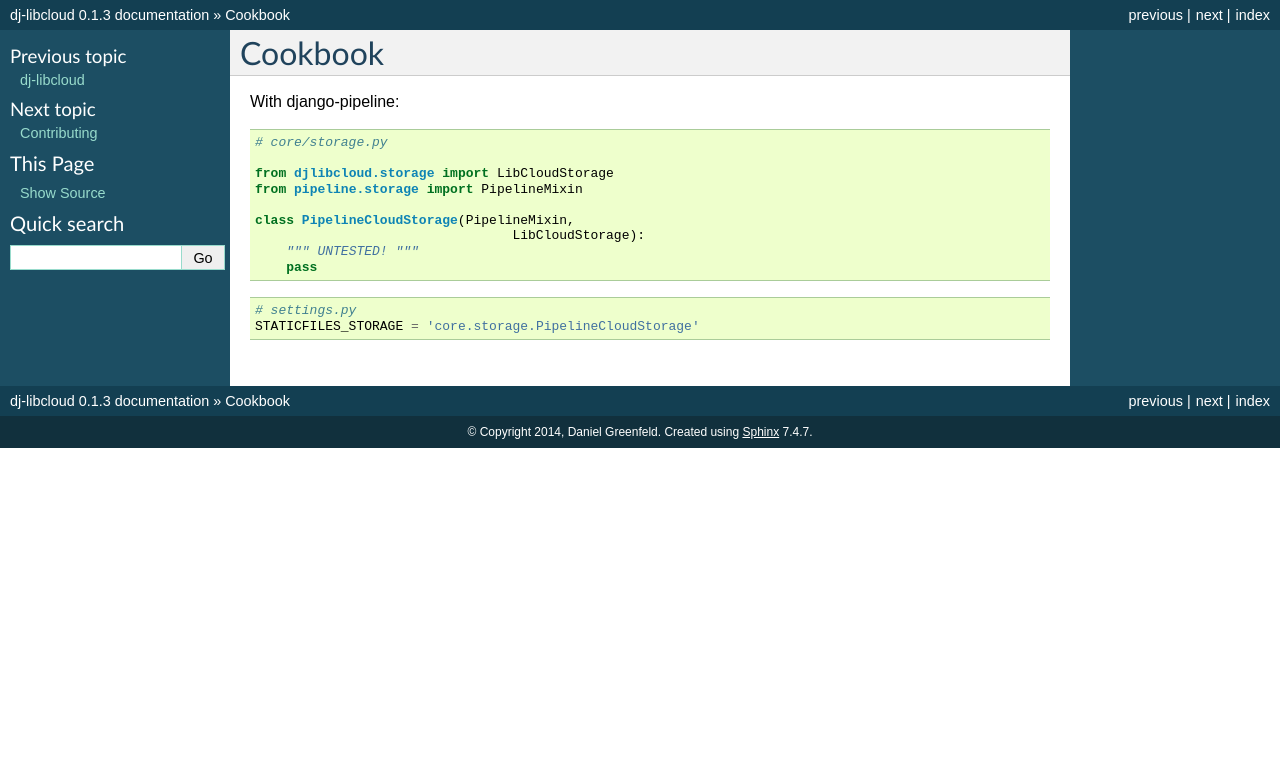
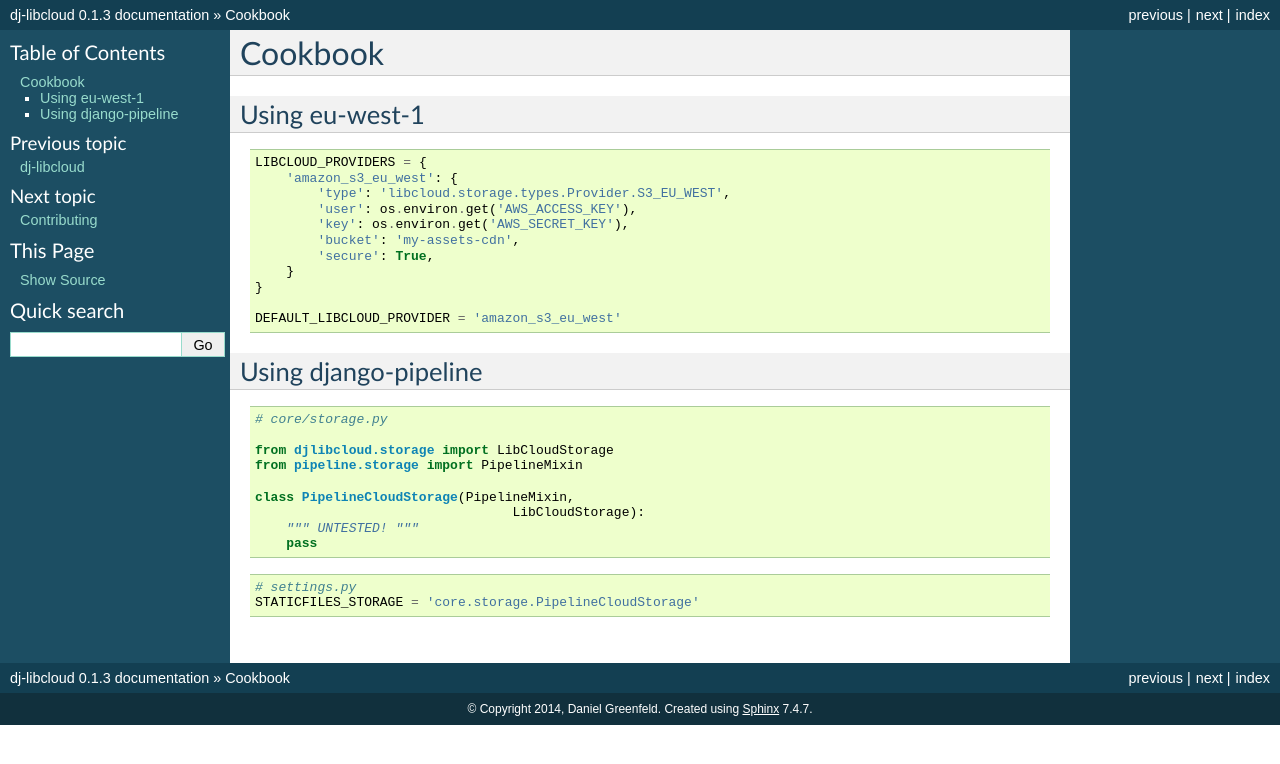
Before and after one commit to pydanny/dj-libcloud, a Sphinx documentation site: the page built from docs/cookbook.rst, in a window 1280 px wide. Shown: the top 764 px of the page. Built offline with Sphinx 7.4.7, drawn with Linux system fonts in a browser that asks for light colours.

Commit message:
Add EU WEST example to the cookbook

```diff
--- a/docs/cookbook.rst
+++ b/docs/cookbook.rst
@@ -2,7 +2,25 @@
 Cookbook
 ========
 
-With django-pipeline:
+Using eu-west-1
+-----------------
+
+.. code-block:: python
+
+    LIBCLOUD_PROVIDERS = {
+        'amazon_s3_eu_west': {
+            'type': 'libcloud.storage.types.Provider.S3_EU_WEST',
+            'user': os.environ.get('AWS_ACCESS_KEY'),
+            'key': os.environ.get('AWS_SECRET_KEY'),
+            'bucket': 'my-assets-cdn',
+            'secure': True,
+        }
+    }
+
+    DEFAULT_LIBCLOUD_PROVIDER = 'amazon_s3_eu_west'
+
+Using django-pipeline
+----------------------
 
 .. code-block:: python
 
```
